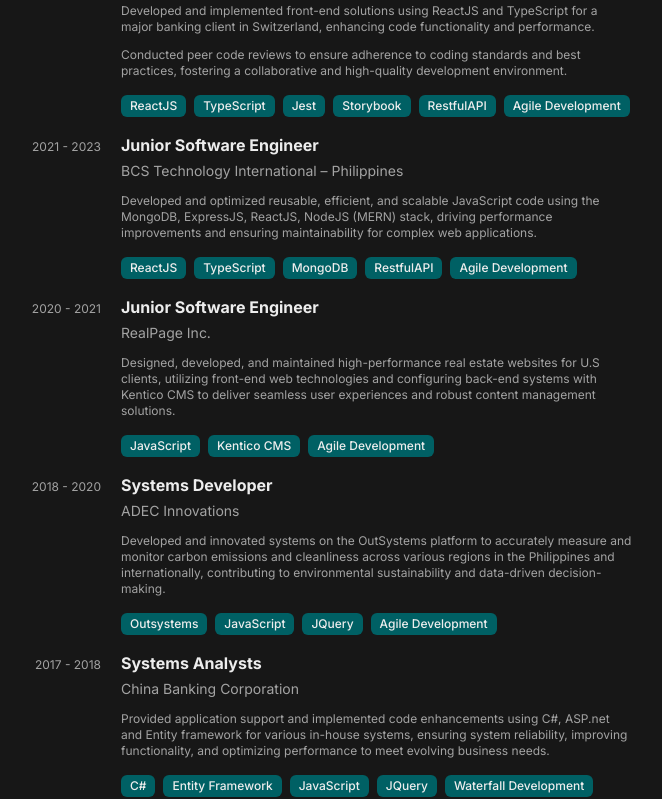
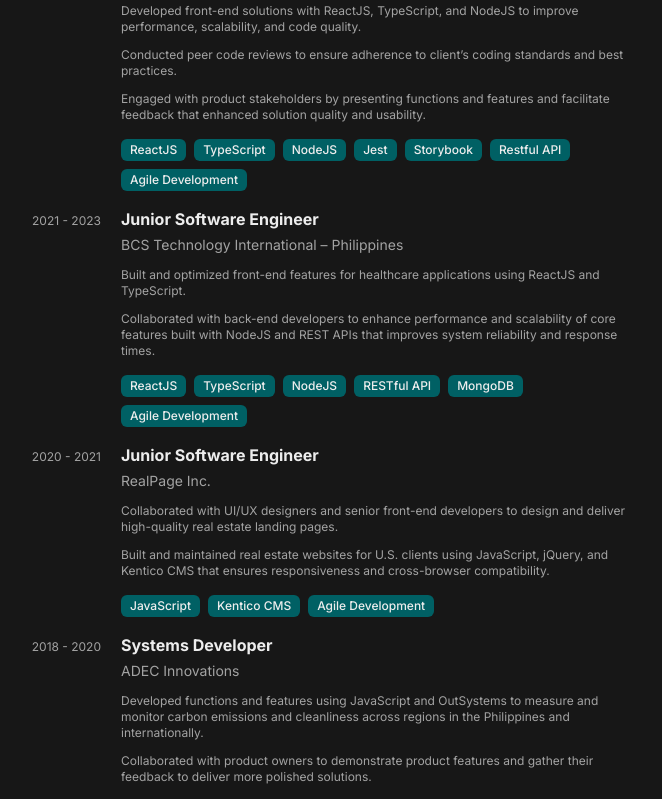
Before and after one commit to bryanpascuadizon/port-developer-portfolio, a Next.js app: page / in a window 1280 px wide. Shown: the part 340-1139 px from the top of the page, without its empty margins (352-1014 px from the left). Built offline with nearby package versions, Linux system fonts and the light colour scheme.

Commit message:
fix: updated experience descriptions

```diff
--- a/sample-data.ts
+++ b/sample-data.ts
@@ -9,16 +9,18 @@
       companyLink: "https://www.accenture.com/ph-en",
       position: "Senior Software Engineer",
       description: [
-        "Developed and implemented front-end solutions using ReactJS and TypeScript for a major banking client in Switzerland, enhancing code functionality and performance.",
-        "Conducted peer code reviews to ensure adherence to coding standards and best practices, fostering a collaborative and high-quality development environment.",
+        "Developed front-end solutions with ReactJS, TypeScript, and NodeJS to improve performance, scalability, and code quality.",
+        "Conducted peer code reviews to ensure adherence to client’s coding standards and best practices.",
+        "Engaged with product stakeholders by presenting functions and features and facilitate feedback that enhanced solution quality and usability.",
       ],
       years: "2023 - 2024",
       skills: [
         "ReactJS",
         "TypeScript",
+        "NodeJS",
         "Jest",
         "Storybook",
-        "RestfulAPI",
+        "Restful API",
         "Agile Development",
       ],
     },
@@ -27,14 +29,16 @@
       companyLink: "https://bcstechnology.com.au/",
       position: "Junior Software Engineer",
       description: [
-        "Developed and optimized reusable, efficient, and scalable JavaScript code using the MongoDB, ExpressJS, ReactJS, NodeJS (MERN) stack, driving performance improvements and ensuring maintainability for complex web applications.",
+        "Built and optimized front-end features for healthcare applications using ReactJS and TypeScript.",
+        "Collaborated with back-end developers to enhance performance and scalability of core features built with NodeJS and REST APIs that improves system reliability and response times.",
       ],
       years: "2021 - 2023",
       skills: [
         "ReactJS",
         "TypeScript",
+        "NodeJS",
+        "RESTful API",
         "MongoDB",
-        "RestfulAPI",
         "Agile Development",
       ],
     },
@@ -43,7 +47,8 @@
       companyLink: "https://www.realpage.com/",
       position: "Junior Software Engineer",
       description: [
-        "Designed, developed, and maintained high-performance real estate websites for U.S clients, utilizing front-end web technologies and configuring back-end systems with Kentico CMS to deliver seamless user experiences and robust content management solutions.",
+        "Collaborated with UI/UX designers and senior front-end developers to design and deliver high-quality real estate landing pages.",
+        "Built and maintained real estate websites for U.S. clients using JavaScript, jQuery, and Kentico CMS that ensures responsiveness and cross-browser compatibility.",
       ],
       years: "2020 - 2021",
       skills: ["JavaScript", "Kentico CMS", "Agile Development"],
@@ -53,7 +58,8 @@
       companyLink: "https://www.adec-innovations.com/",
       position: "Systems Developer",
       description: [
-        "Developed and innovated systems on the OutSystems platform to accurately measure and monitor carbon emissions and cleanliness across various regions in the Philippines and internationally, contributing to environmental sustainability and data-driven decision-making.",
+        "Developed functions and features using JavaScript and OutSystems to measure and monitor carbon emissions and cleanliness across regions in the Philippines and internationally.",
+        "Collaborated with product owners to demonstrate product features and gather their feedback to deliver more polished solutions.",
       ],
       years: "2018 - 2020",
       skills: ["Outsystems", "JavaScript", "JQuery", "Agile Development"],
@@ -63,7 +69,8 @@
       companyLink: "https://www.chinabank.ph/",
       position: "Systems Analysts",
       description: [
-        "Provided application support and implemented code enhancements using C#, ASP.net and Entity framework for various in-house systems, ensuring system reliability, improving functionality, and optimizing performance to meet evolving business needs.",
+        "Provided application support and developed core functions, features, and code enhancements using JavaScript, C#, ASP.NET, and Entity Framework for in-house systems.",
+        "Partnered with product owners to analyze and document core product functions and features to improve requirement clarity",
       ],
       years: "2017 - 2018",
       skills: [
```
